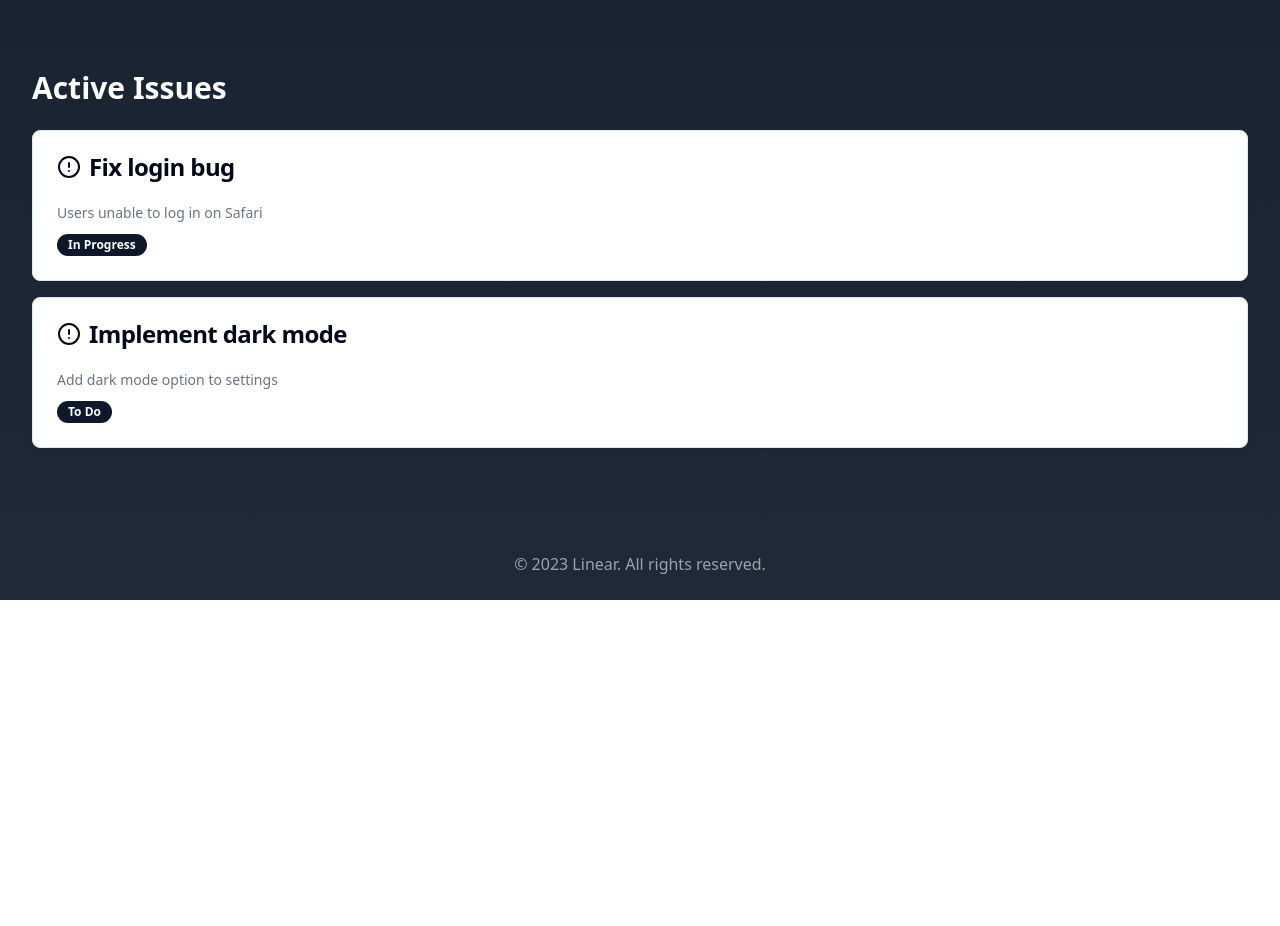
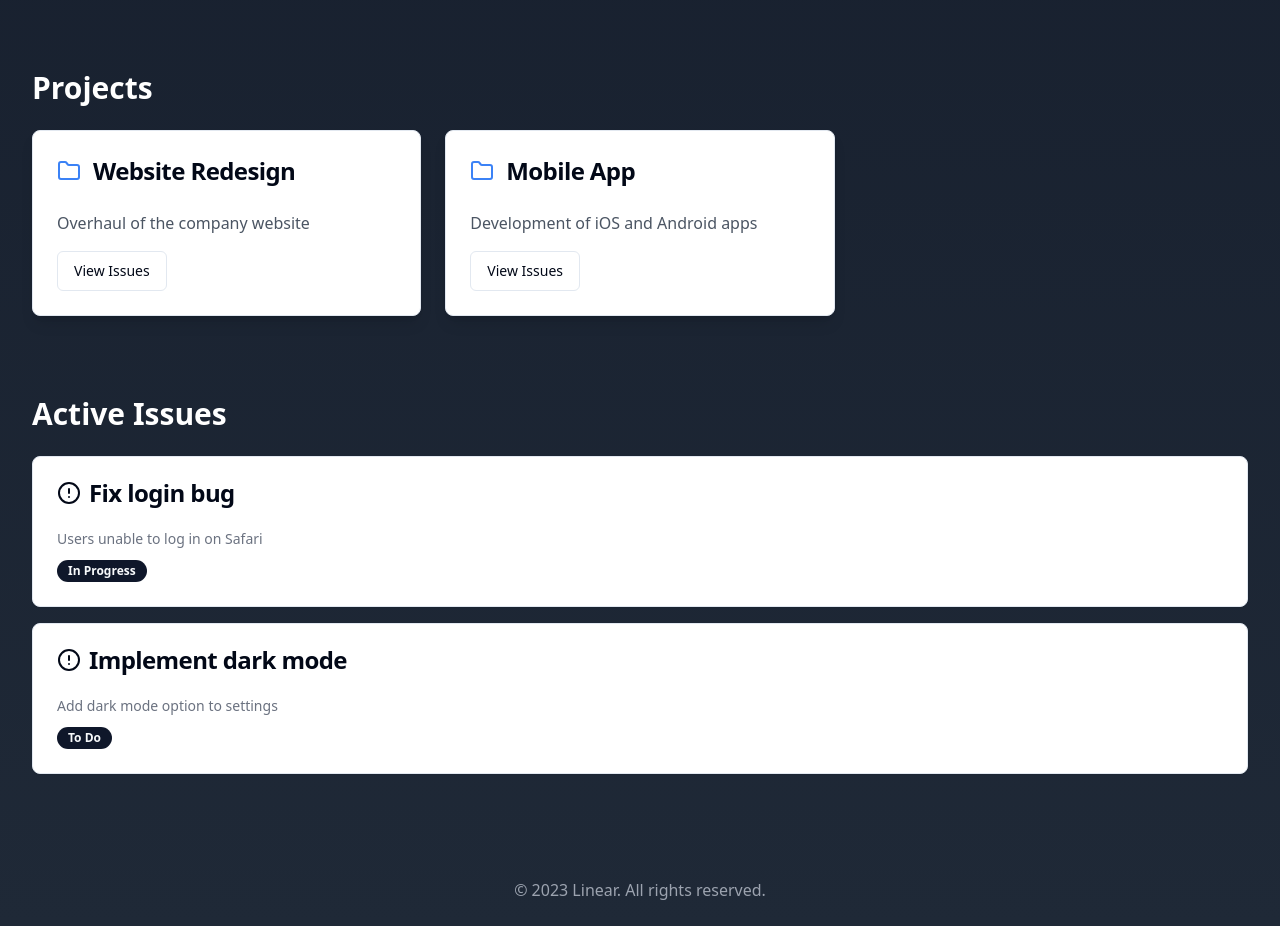
Before and after one commit to GPT-Engineer-App/linear-landing-portal, a React (Vite) app: page / in a window 1280 px wide. Shown: the part 1160-2086 px from the top of the page. Before the commit the page ends 1760 px from the top, so only its background shows below. Built offline with nearby package versions, Linux system fonts and the light colour scheme.

Commit message:
GPT Engineer Update [skip gpt_engineer]

```diff
--- a/src/pages/Index.jsx
+++ b/src/pages/Index.jsx
@@ -25,6 +25,8 @@ const Index = () => {
       ]
     },
   ]);
+
+  const allProjects = teams.flatMap(team => team.projects);
 
   const issues = [
     { id: 1, title: 'Fix login bug', description: 'Users unable to log in on Safari', status: 'In Progress' },
@@ -59,6 +61,11 @@ const Index = () => {
         </section>
 
         <section className="mb-20">
+          <h2 className="text-3xl font-bold mb-6">Projects</h2>
+          <Projects projects={allProjects} />
+        </section>
+
+        <section className="mb-20">
           <h2 className="text-3xl font-bold mb-6">Active Issues</h2>
           <Issues issues={issues} />
         </section>
--- a/src/pages/Projects.jsx
+++ b/src/pages/Projects.jsx
@@ -1,16 +1,12 @@
 import React from 'react';
 import { Card, CardHeader, CardTitle, CardContent } from "@/components/ui/card";
 import { Button } from "@/components/ui/button";
-import { Folder, Users } from "lucide-react";
+import { Folder } from "lucide-react";
 
-const Projects = ({ teams }) => {
-  const allProjects = teams.flatMap(team =>
-    team.projects.map(project => ({ ...project, teamName: team.name }))
-  );
-
+const Projects = ({ projects }) => {
   return (
     <div className="grid grid-cols-1 md:grid-cols-2 lg:grid-cols-3 gap-6">
-      {allProjects.map((project) => (
+      {projects.map((project) => (
         <Card key={project.id} className="bg-white dark:bg-gray-800 shadow-lg hover:shadow-xl transition-shadow duration-300">
           <CardHeader>
             <CardTitle className="flex items-center text-2xl font-bold">
@@ -20,14 +16,9 @@ const Projects = ({ teams }) => {
           </CardHeader>
           <CardContent>
             <p className="text-gray-600 dark:text-gray-300 mb-4">{project.description}</p>
-            <div className="flex items-center justify-between">
-              <p className="text-sm text-gray-500 dark:text-gray-400 flex items-center">
-                <Users className="mr-2 h-4 w-4" /> {project.teamName}
-              </p>
-              <Button variant="outline" className="hover:bg-blue-100 dark:hover:bg-blue-900">
-                View Issues
-              </Button>
-            </div>
+            <Button variant="outline" className="hover:bg-blue-100 dark:hover:bg-blue-900">
+              View Issues
+            </Button>
           </CardContent>
         </Card>
       ))}
```
